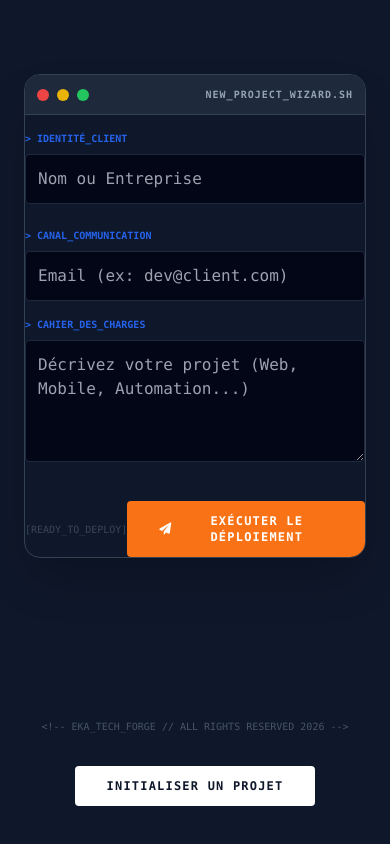
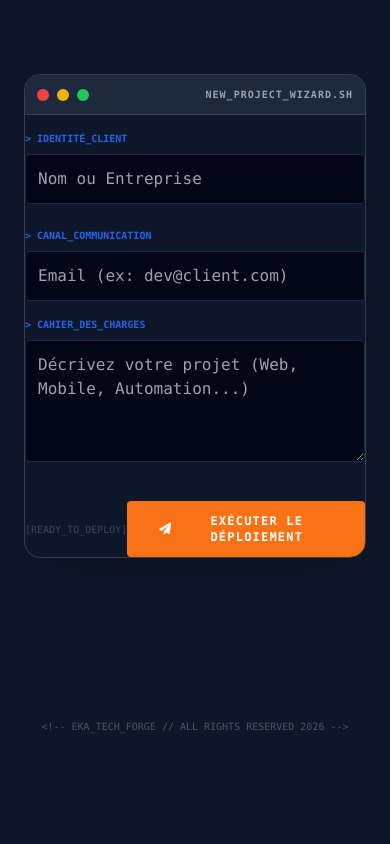
Before and after one commit to Loukediva/ekatech, a website: page src/pages/programmation.html in a window 390 px wide. Shown: the part 1930-2774 px from the top of the page. Drawn offline with nearby package versions, Linux system fonts and the light colour scheme.

```diff
--- a/src/pages/programmation.html
+++ b/src/pages/programmation.html
@@ -230,9 +230,7 @@
         <p class="text-[10px] text-slate-600 mb-8 font-mono">
         &lt;!-- EKA_TECH_FORGE // ALL RIGHTS RESERVED 2026 --&gt;
         </p>
-        <a href="#contact-dev" class="inline-block px-8 py-3 bg-white text-terminal font-black rounded hover:bg-ekablue hover:text-white transition uppercase text-xs tracking-widest">
-            Initialiser un projet
-        </a>
+
     </footer>
 
 </body>
```
